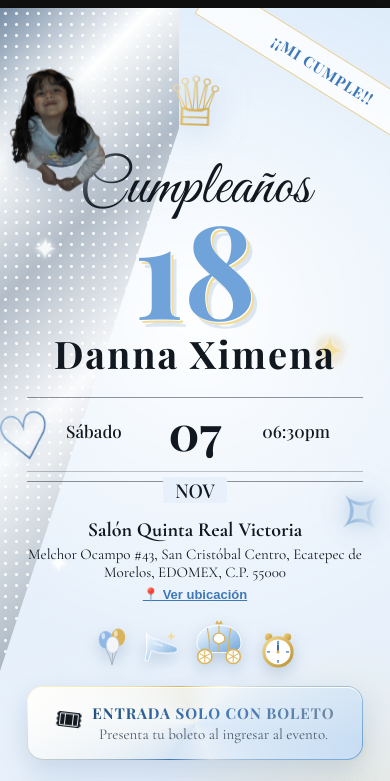
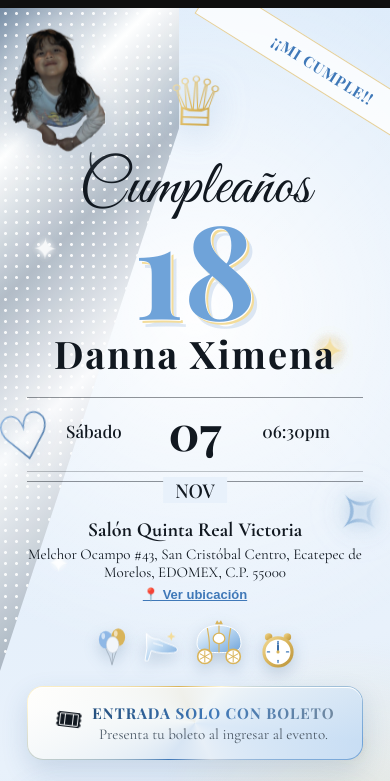
Before and after one commit to ulisesurbina/invitacion, a React (Vite) app: page / in a window 390 px wide. Shown: the top 781 px of the page. Built offline with nearby package versions, Linux system fonts and the light colour scheme.

Commit message:
first commit

```diff
--- a/src/styles.css
+++ b/src/styles.css
@@ -812,7 +812,7 @@ code {
     font-size: 15px;
   }
   .girl {
-    top: 50px;
+    top: 10px;
     left: 4px;
     width: clamp(92px, 26%, 118px);
     max-height: 260px;
```
